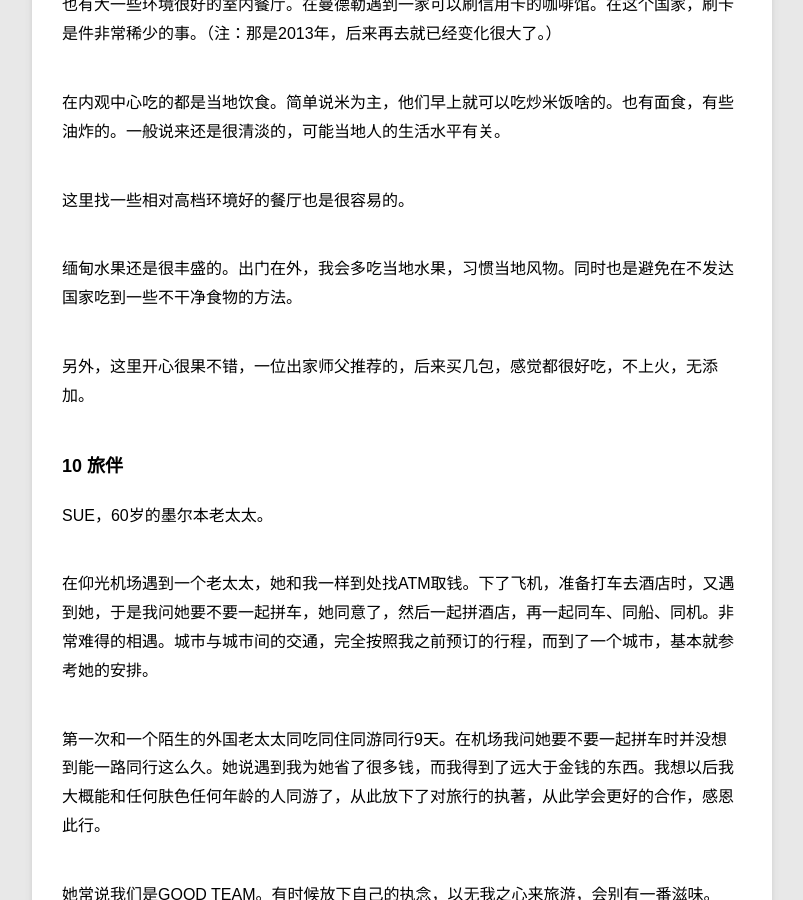
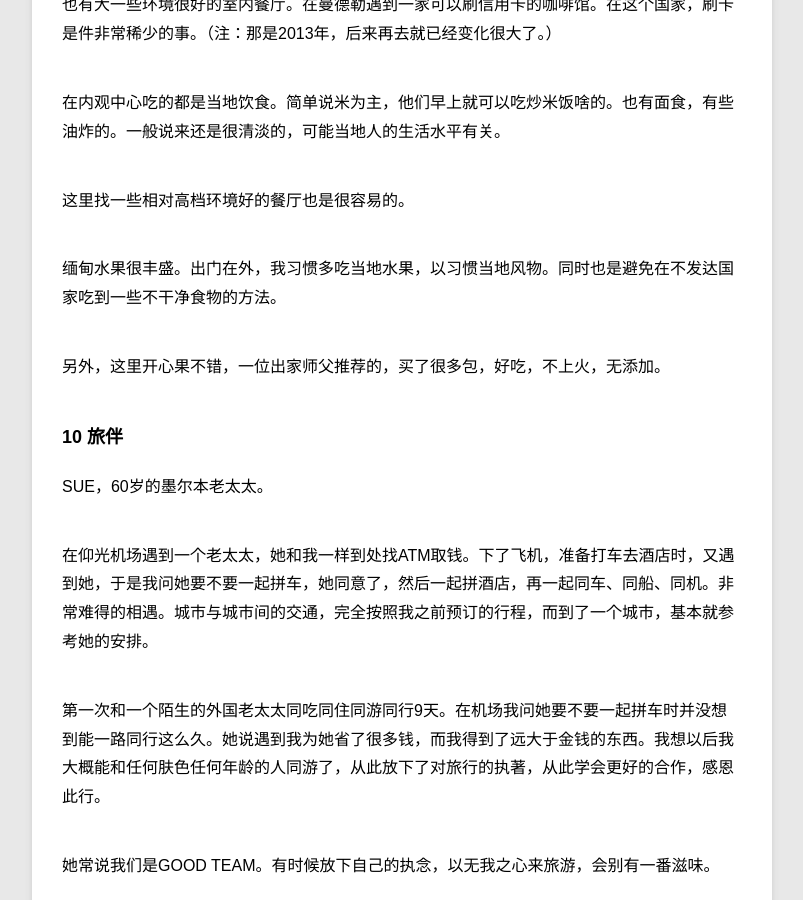
Before and after one commit to violettianjie/violettianjie.github.io, a Jekyll site: the page built from _posts/blog/2018-12-09-travel.md, in a window 1280 px wide and 900 px high, scrolled down 10692 px. Shown: the whole window, without its empty margins (78-881 px from the left). Built offline with Jekyll 4.4.1, drawn with Linux system fonts in a browser that asks for light colours.

Commit message:
Update 2018-12-09-travel.md

```diff
--- a/_posts/blog/2018-12-09-travel.md
+++ b/_posts/blog/2018-12-09-travel.md
@@ -268,9 +268,9 @@ INLE南北长14.5公里，东西宽6.44公里。这里有单脚划船的渔夫
 
 这里找一些相对高档环境好的餐厅也是很容易的。
 
-缅甸水果还是很丰盛的。出门在外，我会多吃当地水果，习惯当地风物。同时也是避免在不发达国家吃到一些不干净食物的方法。
+缅甸水果很丰盛。出门在外，我习惯多吃当地水果，以习惯当地风物。同时也是避免在不发达国家吃到一些不干净食物的方法。
 
-另外，这里开心很果不错，一位出家师父推荐的，后来买几包，感觉都很好吃，不上火，无添加。
+另外，这里开心果不错，一位出家师父推荐的，买了很多包，好吃，不上火，无添加。
 
 ### 10 旅伴
 
```
